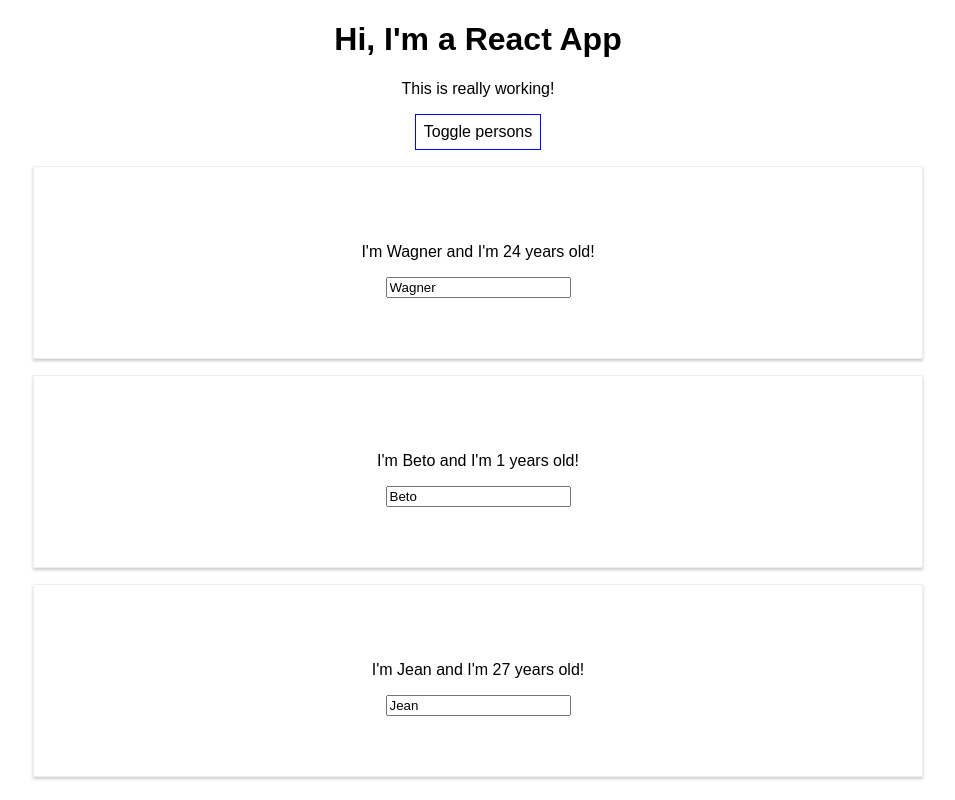
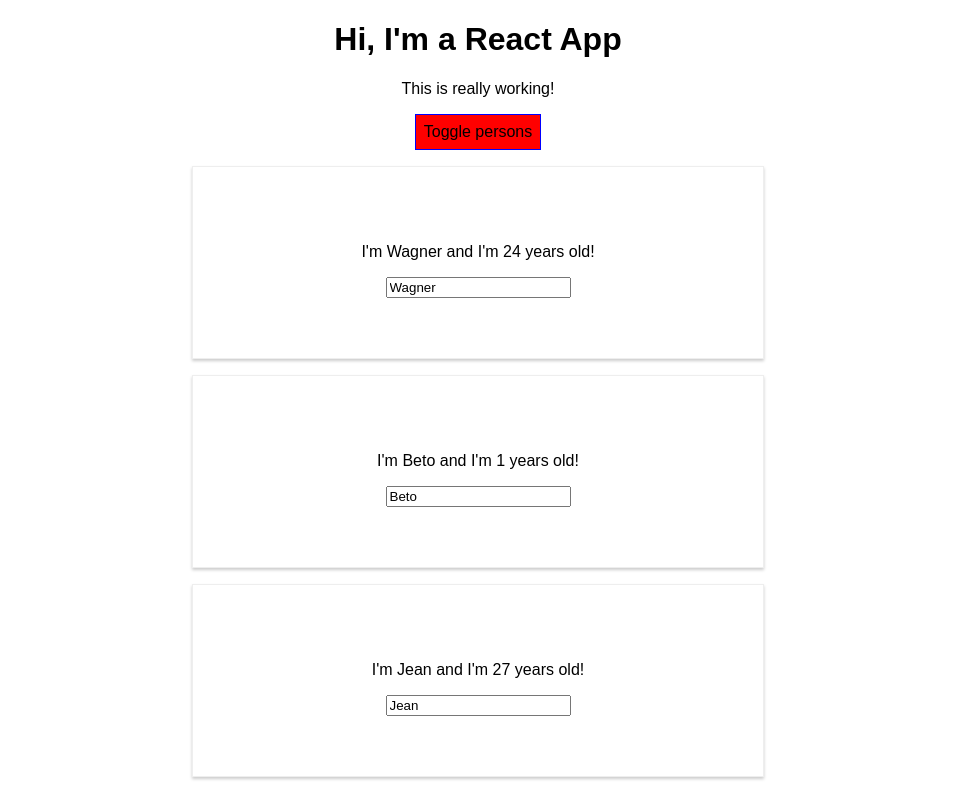
Before and after one commit to palaciowagner/react-guide, a React (Create React App) app: page / in a window 1280 px wide. Both pictures are taken after a click on the button "Toggle persons". Shown: the whole page, without its empty margins (162-1117 px from the left). Built offline with nearby package versions, Linux system fonts and the light colour scheme.

Commit message:
[Wagner] adding styles

```diff
--- a/package.json
+++ b/package.json
@@ -3,6 +3,7 @@
   "version": "0.1.0",
   "private": true,
   "dependencies": {
+    "radium": "^0.24.1",
     "react": "^16.4.0",
     "react-dom": "^16.4.0",
     "react-scripts": "1.1.4"
--- a/src/App.css
+++ b/src/App.css
@@ -1,3 +1,11 @@
 .App {
   text-align: center;
 }
+
+.red {
+  color: red;
+}
+
+.bold {
+  font-weight: bold;
+}
--- a/src/App.js
+++ b/src/App.js
@@ -1,5 +1,6 @@
 import React, { Component } from 'react';
 import './App.css';
+import Radium, {StyleRoot} from 'radium';
 import Person from './Person/Person';
 
 class App extends Component {
@@ -41,11 +42,15 @@
 
   render() {
     const style = {
-      backgroundColor: 'white',
+      backgroundColor: 'green',
       font: 'inherit',
       border: '1px solid blue',
       padding: '8px',
-      cursor: 'pointer'
+      cursor: 'pointer',
+      ':hover': {
+        backgroundColor: 'lightgreen',
+        color: 'black'
+      }
     }
 
     let persons = null;
@@ -63,12 +68,25 @@
           })}
         </div>
       );
+      style.backgroundColor = 'red';
+      style[':hover'] = {
+          backgroundColor: 'salmon',
+          color: 'black'
+      }
+    }
+    const classes = [];
+    if (this.state.persons.length <= 2){
+      classes.push('red');
+    }
+    if (this.state.persons.length <= 1){
+      classes.push('bold');
     }
 
     return (
+      <StyleRoot>
       <div className="App">
         <h1>Hi, I'm a React App</h1>
-        <p>This is really working!</p>
+        <p className={classes.join(' ')}>This is really working!</p>
         <button
           style={style}
           onClick={this.togglePersonsHandler}>Toggle persons
@@ -76,9 +94,10 @@
         {persons}
 
       </div>
+      </StyleRoot>
     );
     //return React.createElement('div', {className: 'App'}, React.createElement('h1', null, 'Hi, I\'m a React App!!!'));
   }
 }
 
-export default App;
+export default Radium(App);
--- a/src/Person/Person.js
+++ b/src/Person/Person.js
@@ -1,10 +1,16 @@
 import React from 'react';
+import Radium from 'radium';
 
 import './Person.css';
 
 const person = (props) => {
+    const style = {
+        '@media (min-width: 500px)': {
+            width: '450px'
+        }
+    }
     return (
-        <div className="Person">
+        <div className="Person" style={style}>
             <p onClick={props.click}>I'm {props.name} and I'm {props.age} years old!</p>
             <p>{props.children}</p>
             <input type="text" onChange={props.changed} value={props.name}/>
@@ -12,4 +18,4 @@
     )
 };
 
-export default person;
+export default Radium(person);
```
Also changed, not shown: 1 other file (tests, documents, lock files or other folders).
